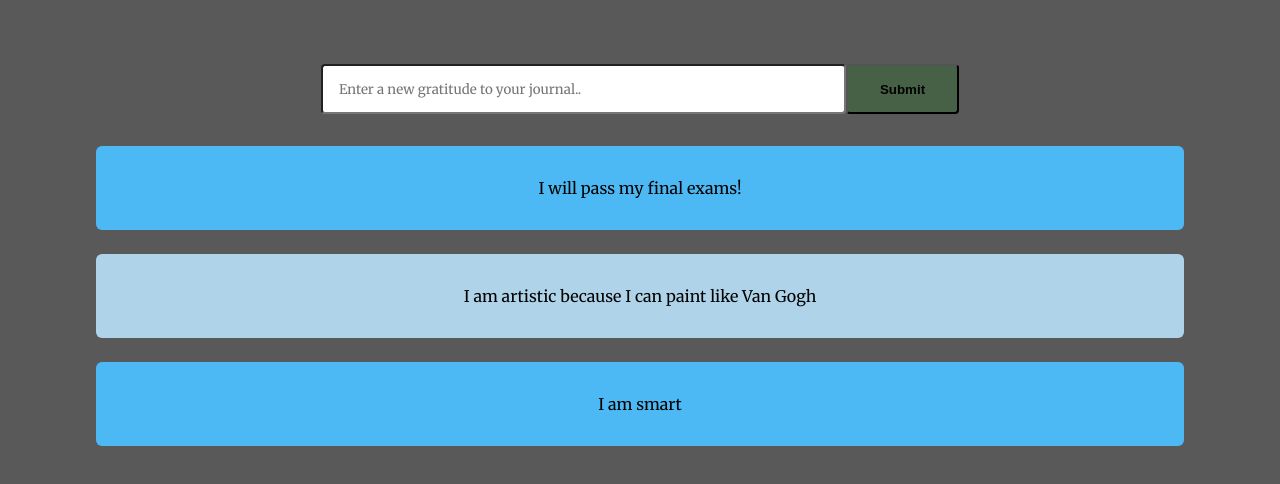
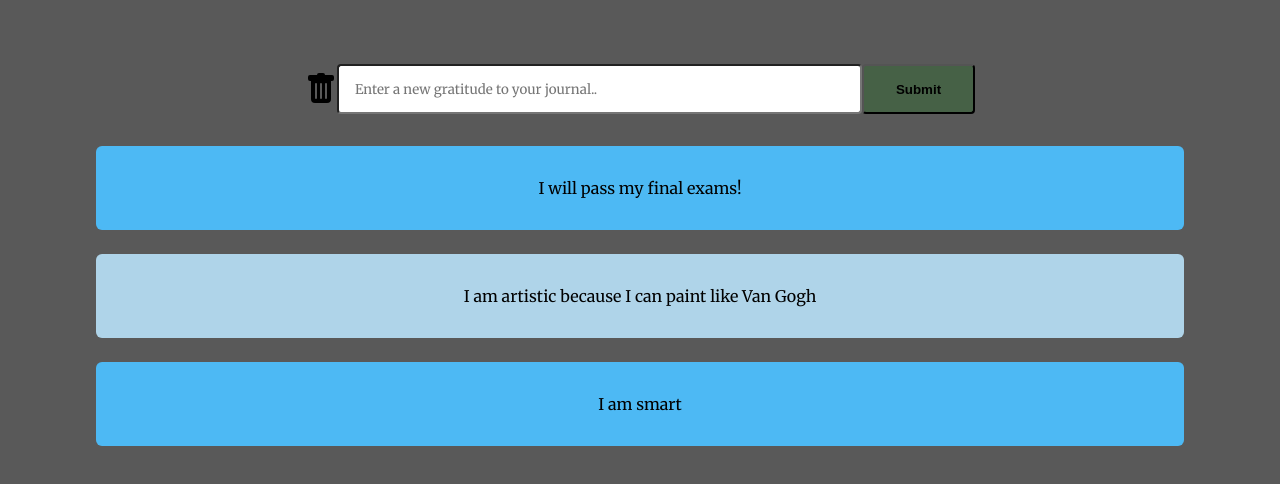
Before and after one commit to tarekel96/React_Gratitude_Journal, a React (Create React App) app in the folder client/: page / in a window 1280 px wide. Shown: the top 484 px of the page. Built offline with nearby package versions, Linux system fonts and the light colour scheme.

Commit message:
added a clear button

```diff
--- a/client/package.json
+++ b/client/package.json
@@ -8,6 +8,7 @@
     "@testing-library/user-event": "^13.5.0",
     "react": "^18.0.0",
     "react-dom": "^18.0.0",
+    "react-icons": "^4.3.1",
     "react-scripts": "5.0.1",
     "styled-components": "^5.3.5",
     "web-vitals": "^2.1.4"
--- a/client/src/components/Form.js
+++ b/client/src/components/Form.js
@@ -1,7 +1,9 @@
 import styled from 'styled-components';
+import { IconContext } from 'react-icons';
+import { BsTrashFill } from 'react-icons/bs';
 import { useState } from 'react';
 
-export const Form = ({ gratitudeSize, setGratitudes }) => {
+export const Form = ({ gratitudeSize, setGratitudes, clearGratitudes }) => {
 	const [ input, setInput ] = useState('');
 	const handleChange = (e) => setInput(e.target.value);
 	const firstMsg = "Let's get your journey started! Enter your first gratitude!";
@@ -20,8 +22,18 @@ export const Form = ({ gratitudeSize, setGratitudes }) => {
 		setGratitudes((prevLst) => [ newGratitude, ...prevLst ]);
 		setInput('');
 	};
+	const ClearButton = () => {
+		return (
+			<IconContext.Provider value={{ color: 'black', className: 'global-class-name', size: '2rem' }}>
+				<ExitButtonWrapper onClick={() => clearGratitudes()}>
+					<BsTrashFill />
+				</ExitButtonWrapper>
+			</IconContext.Provider>
+		);
+	};
 	return (
 		<FormWrapper onSubmit={(e) => handleSubmit(e)}>
+			<ClearButton />
 			<InputField
 				type="text"
 				name="user-input"
@@ -36,6 +48,16 @@ export const Form = ({ gratitudeSize, setGratitudes }) => {
 };
 
 const FormWrapper = styled.form`display: flex;`;
+
+const ExitButtonWrapper = styled.article`
+	display: flex;
+	justify-content: center;
+	align-items: center;
+	svg:hover {
+		fill: red !important;
+		stroke: red !important;
+	}
+`;
 
 const InputField = styled.input`
 	padding: 0.5rem 1rem;
--- a/client/src/pages/Journal.js
+++ b/client/src/pages/Journal.js
@@ -6,9 +6,10 @@ import { defaultData } from '../data/defaultData';
 
 const Journal = () => {
 	const [ gratitudes, setGratitudes ] = useState(defaultData);
+	const clearGratitudes = () => setGratitudes([]);
 	return (
 		<Wrapper>
-			<Form gratitudeSize={gratitudes.length} setGratitudes={setGratitudes} />
+			<Form gratitudeSize={gratitudes.length} setGratitudes={setGratitudes} clearGratitudes={clearGratitudes} />
 			<GratitudesWrapper>
 				{gratitudes.map((gratitude, index) => (
 					<Gratitude content={gratitude.content} key={gratitude + ' ' + String(index)} />
```
Also changed, not shown: 1 other file (tests, documents, lock files or other folders).
